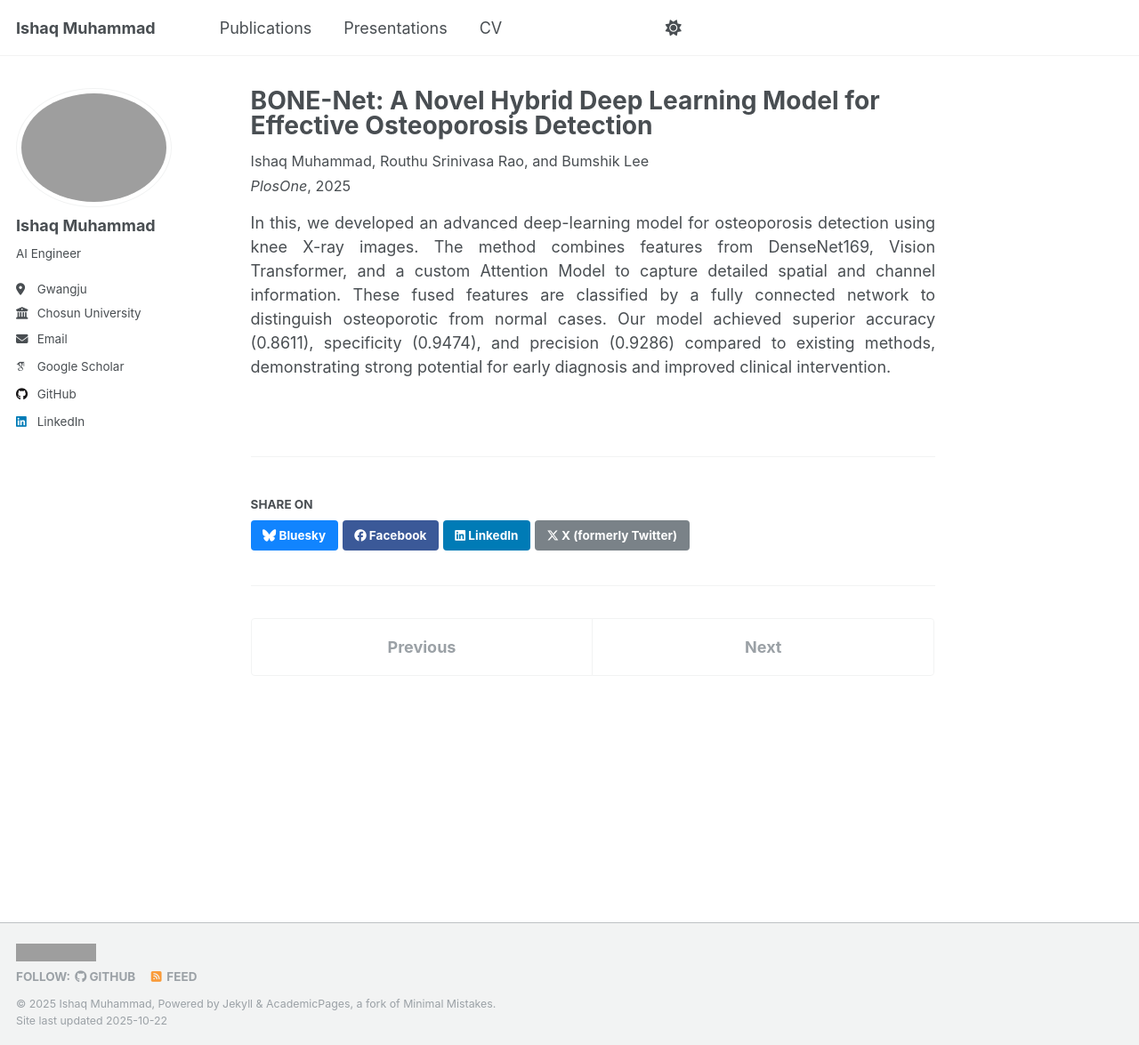
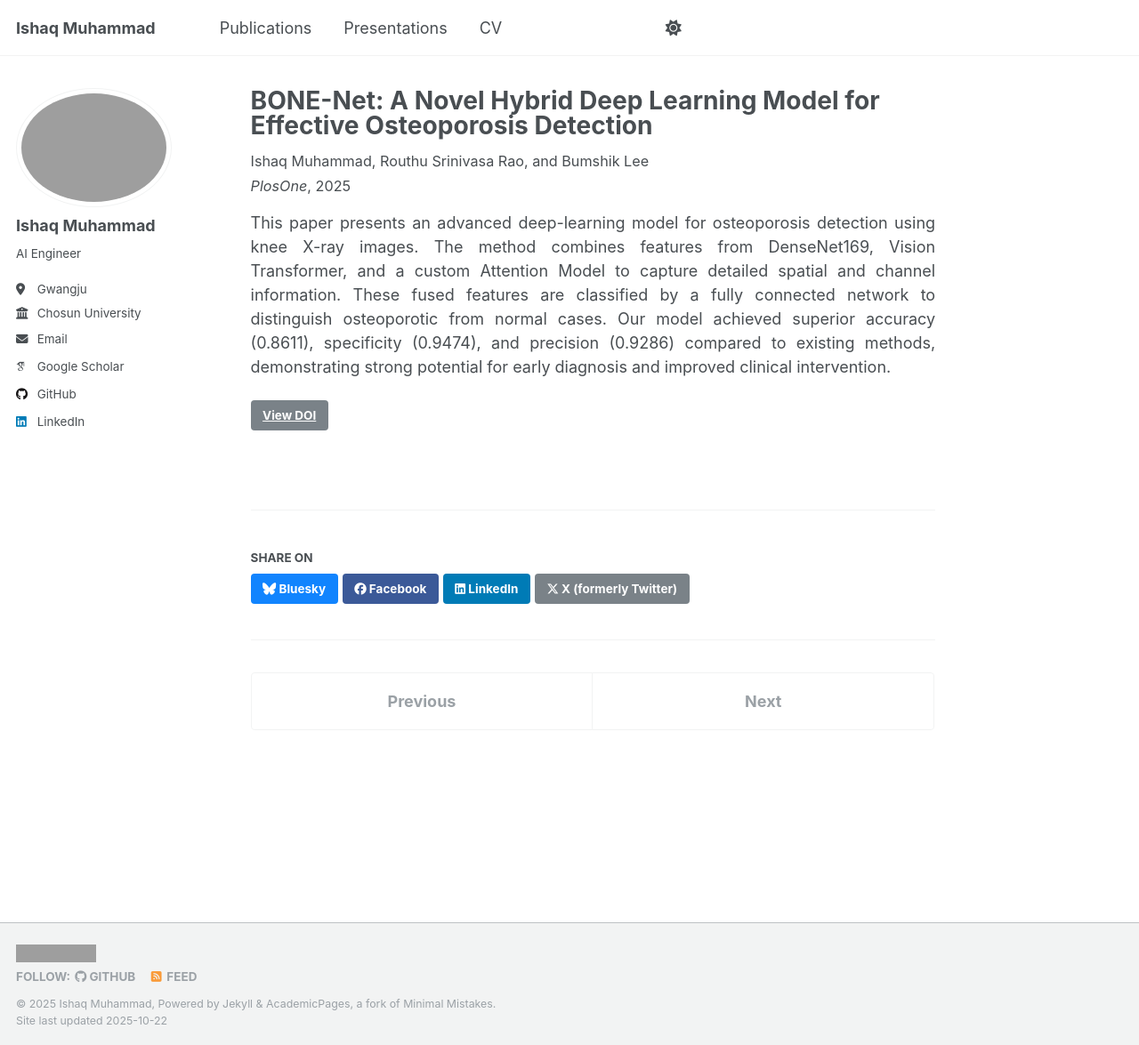
Before and after one commit to IshaqMKhan/IshaqMKhan.github.io, a Jekyll site: the page built from _publications/2009-10-01-paper-title-number-1.md, in a window 1280 px wide and 1175 px high. Shown: the whole window at 89% size. Built offline with Jekyll 4.4.1, drawn with Linux system fonts in a browser that asks for light colours; some web fonts are replaced; a script that is not in the unit is left out; grey boxes are pictures that could not be loaded.

Commit message:
Update 2009-10-01-paper-title-number-1.md

```diff
--- a/_publications/2009-10-01-paper-title-number-1.md
+++ b/_publications/2009-10-01-paper-title-number-1.md
@@ -12,5 +12,10 @@ doi: "https://doi.org/10.1371/journal.pone.0334664"
 ---
 
 <p style="text-align: justify;">
- In this, we developed an advanced deep-learning model for osteoporosis detection using knee X-ray images. The method combines features from DenseNet169, Vision Transformer, and a custom Attention Model to capture detailed spatial and channel information. These fused features are classified by a fully connected network to distinguish osteoporotic from normal cases. Our model achieved superior accuracy (0.8611), specificity (0.9474), and precision (0.9286) compared to existing methods, demonstrating strong potential for early diagnosis and improved clinical intervention.
+This paper presents an advanced deep-learning model for osteoporosis detection using knee X-ray images. The method combines features from DenseNet169, Vision Transformer, and a custom Attention Model to capture detailed spatial and channel information. These fused features are classified by a fully connected network to distinguish osteoporotic from normal cases. Our model achieved superior accuracy (0.8611), specificity (0.9474), and precision (0.9286) compared to existing methods, demonstrating strong potential for early diagnosis and improved clinical intervention.
  </p>
+ <p style="margin-top: 10px;">
+  <a class="btn btn-primary" href="https://doi.org/10.1371/journal.pone.0334664" target="_blank" rel="noopener noreferrer">
+    View DOI
+  </a>
+</p>
```
